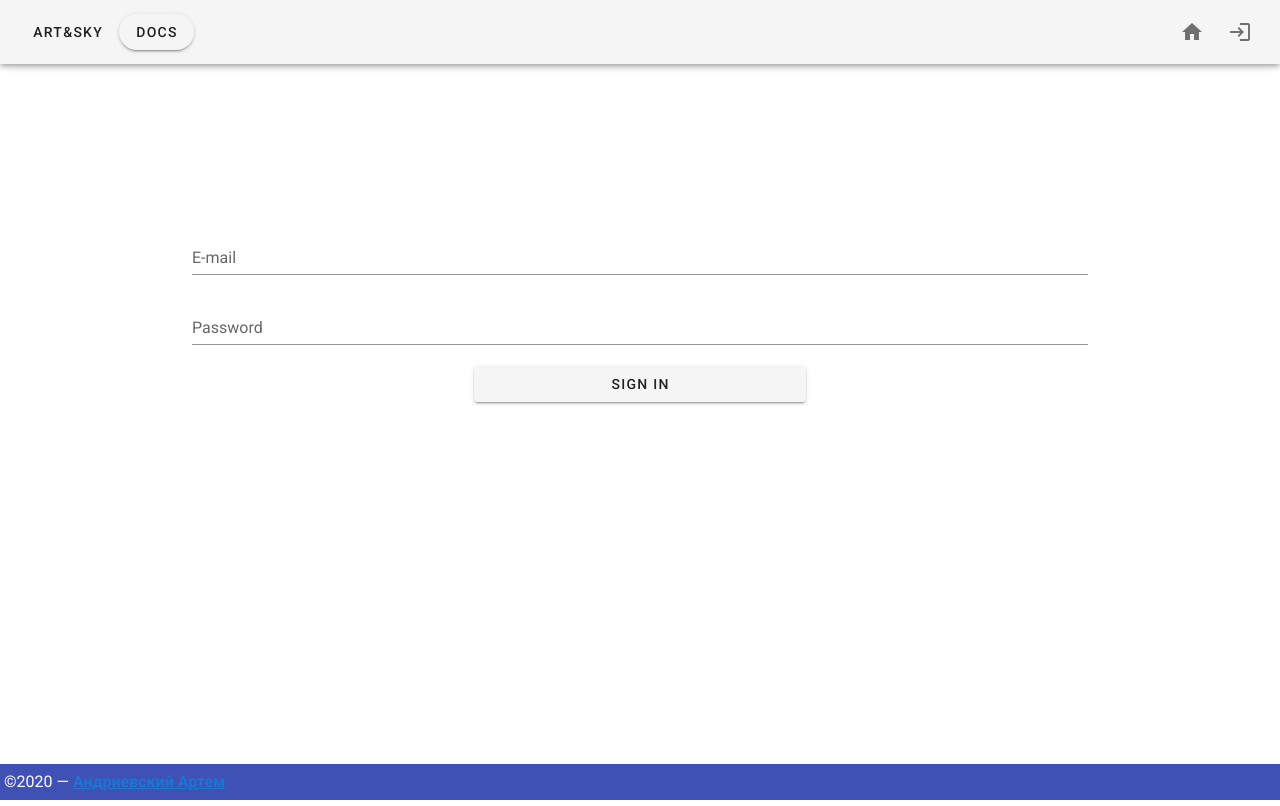
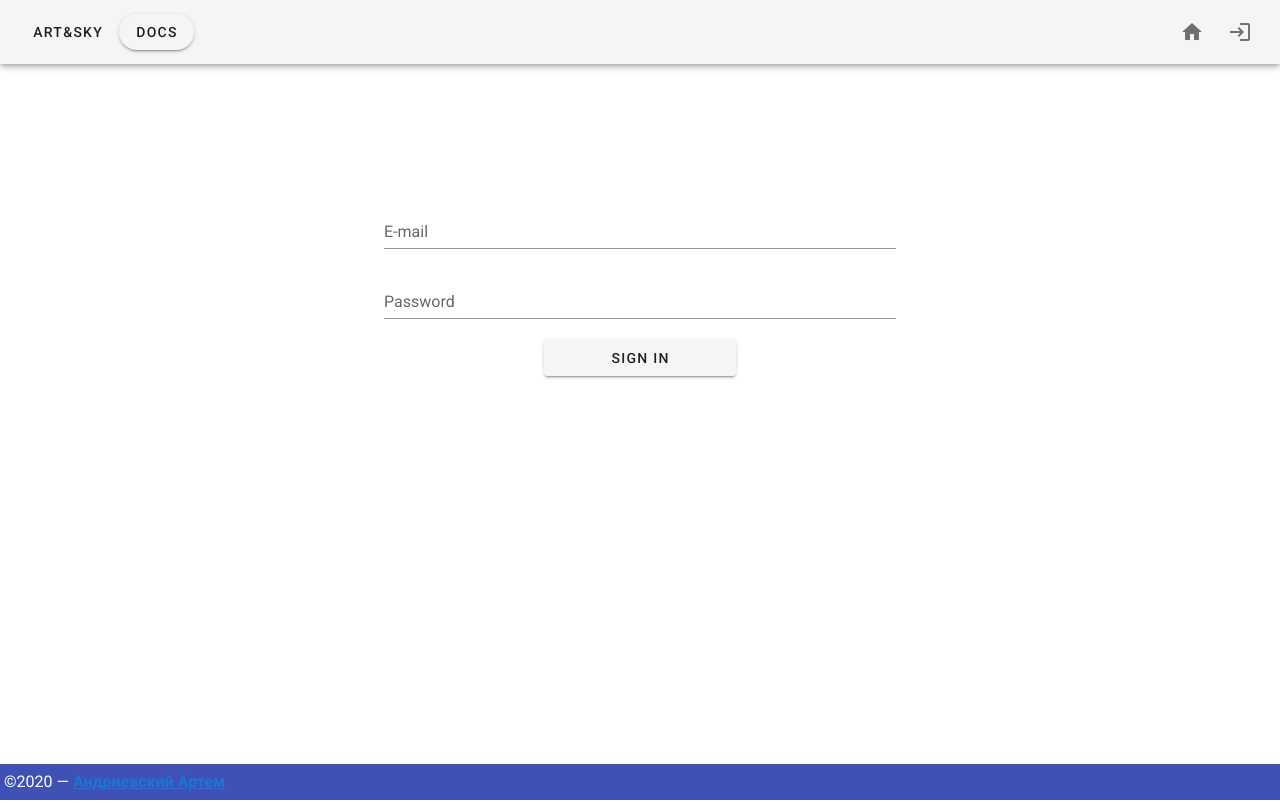
Before and after one commit to krekerr85/artadnsky, a Vue app in the folder artandsky/: page /login in a window 1280 px wide. Built offline with nearby package versions, Linux system fonts and the light colour scheme.

Commit message:
media-query

```diff
--- a/artandsky/src/App.vue
+++ b/artandsky/src/App.vue
@@ -38,7 +38,7 @@ export default {
 <style lang="scss">
 @import url('https://fonts.googleapis.com/css2?family=Ubuntu&display=swap');
 .main-content{
-  width:70vw;
+  width:100vw;
   margin: 5rem auto;
   padding: 0;
   flex: 1 1 auto;
--- a/artandsky/src/views/Login.vue
+++ b/artandsky/src/views/Login.vue
@@ -108,17 +108,30 @@
 </script>
 
 <style lang="scss">
-.submit-btn{
-    width: 37%;
-}
+
 .login-form{
-    margin: 18.3vh auto;
+    margin: 15vh auto;
     display:flex;
     flex-direction: column;
     align-items: center;
 }
-.text-input{
-    width:100%;
+
+@media screen and (max-width: 600px) {
+  .text-input{
+    width:80%;
+}
+  .submit-btn{
+    width: 25vw;
+}
+}
+@media screen and (min-width:600px) and (max-width:2000px) {
+  .text-input{
+    width:40%;
+}
+  .submit-btn{
+    width: 15vw;
+}
+
 }
 
 </style>
```
